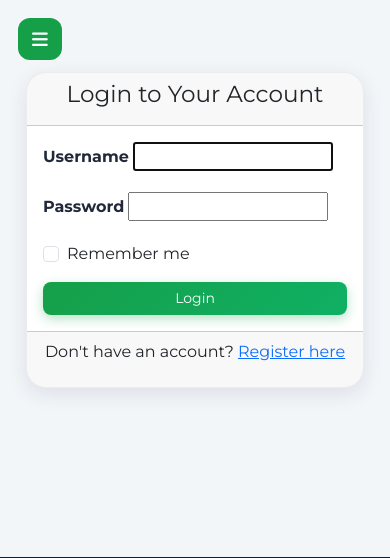
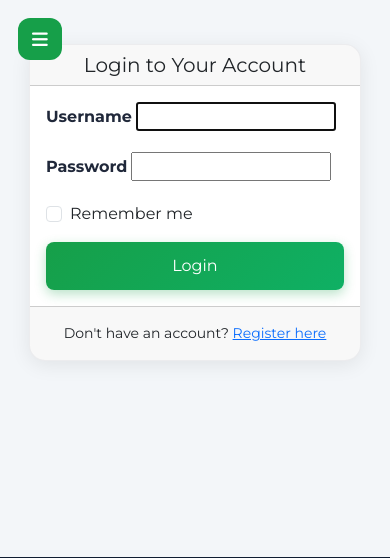
Before and after one commit to PrinzOji/sparkhub, a Django app: page /login/?next=/settings/change-password/ in a window 390 px wide. Shown: the top 558 px of the page. Run offline with Django 5.2, Linux system fonts and the light colour scheme.

Commit message:
Add mobile-responsive styles for login/register forms - prevent iOS zoom, improve spacing and touch targets

```diff
--- a/sparkhudapp/static/css/styles.css
+++ b/sparkhudapp/static/css/styles.css
@@ -1105,3 +1105,42 @@ img[loading="lazy"] {
         font-size: 2rem;
     }
 }
+
+/* Mobile Login/Register Forms */
+@media (max-width: 768px) {
+    .container.mt-5 {
+        margin-top: 20px !important;
+        padding: 0 15px;
+    }
+
+    .card {
+        border-radius: 16px;
+        box-shadow: 0 4px 20px rgba(0, 0, 0, 0.08);
+    }
+
+    .card-header h3 {
+        font-size: 20px;
+        margin-bottom: 0;
+    }
+
+    .form-control {
+        font-size: 16px; /* Prevents zoom on iOS */
+        padding: 12px 16px;
+        border-radius: 8px;
+    }
+
+    .btn {
+        font-size: 16px;
+        padding: 12px 24px;
+        border-radius: 8px;
+    }
+
+    .card-footer {
+        padding: 16px 20px;
+    }
+
+    .card-footer p {
+        font-size: 14px;
+        margin-bottom: 0;
+    }
+}
```
